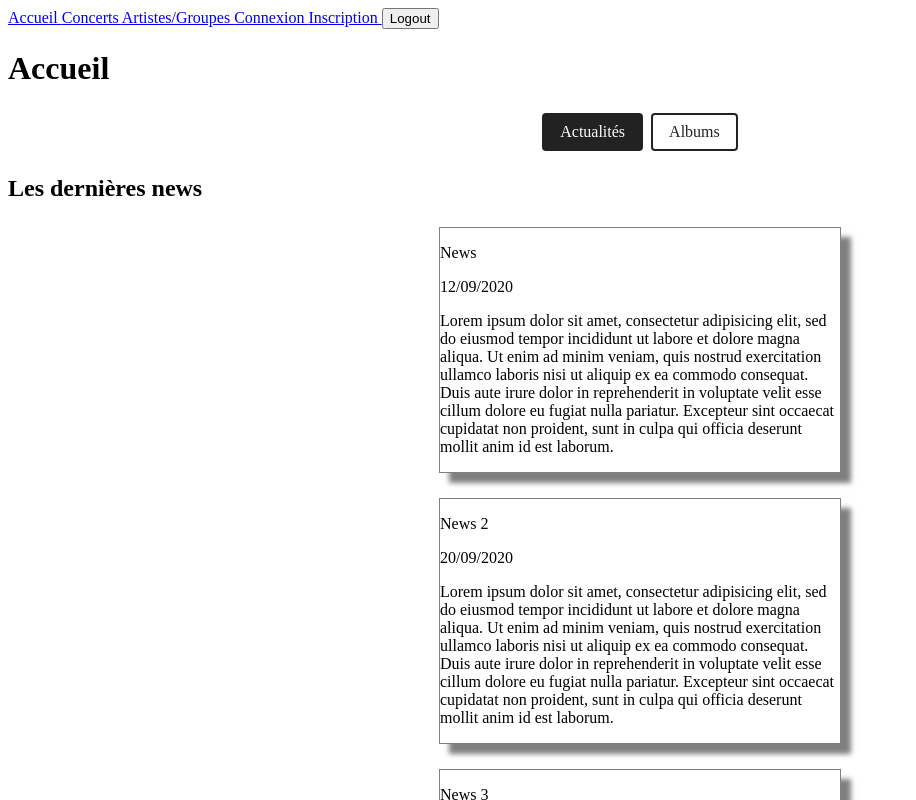
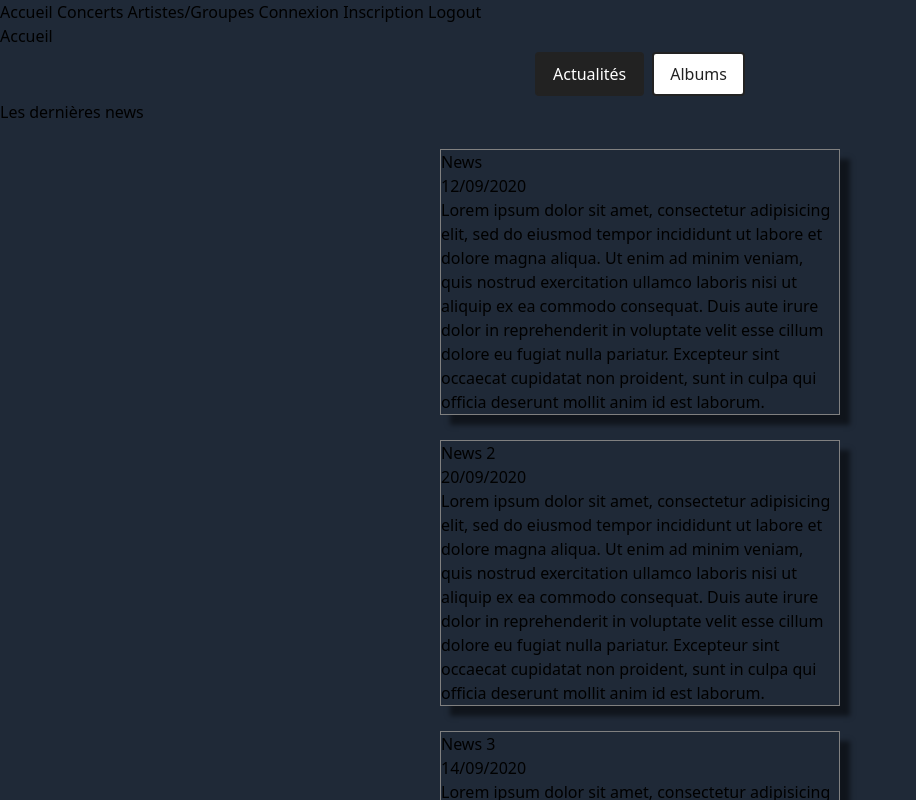
Before and after one commit to ggxm-ecv/Music_News, a Vue app: page / in a window 1280 px wide. Shown: the top 800 px of the page, without its empty margins (0-916 px from the left). Built offline with nearby package versions, Linux system fonts and the light colour scheme; data requests are answered from the project's data file.

Commit message:
:clown_face: Install Tailwind DONE

```diff
--- a/package.json
+++ b/package.json
@@ -9,12 +9,15 @@
     "server": "json-server  server/db.json -m ./node_modules/json-server-auth -r server/routes.json"
   },
   "dependencies": {
+    "autoprefixer": "^9.8.6",
     "axios": "^0.21.0",
     "core-js": "^3.6.5",
     "element-ui": "^2.14.0",
     "json-server": "^0.16.2",
     "json-server-auth": "^2.0.2",
     "jwt-decode": "^3.1.2",
+    "postcss": "^7.0.36",
+    "tailwindcss": "npm:@tailwindcss/postcss7-compat@^2.1.4",
     "vue": "^2.6.11",
     "vue-router": "^3.2.0",
     "vuejs-paginate": "^2.1.0",
--- /dev/null
+++ b/postcss.config.js
@@ -0,0 +1,9 @@
+const autoprefixer = require('autoprefixer');
+const tailwindcss = require('tailwindcss');
+
+module.exports = {
+  plugins: [
+    tailwindcss,
+    autoprefixer,
+  ],
+};
--- a/public/index.html
+++ b/public/index.html
@@ -7,7 +7,7 @@
     <link rel="icon" href="<%= BASE_URL %>favicon.ico">
     <title><%= htmlWebpackPlugin.options.title %></title>
   </head>
-  <body>
+  <body class="bg-gray-800">
     <noscript>
       <strong>We're sorry but <%= htmlWebpackPlugin.options.title %> doesn't work properly without JavaScript enabled. Please enable it to continue.</strong>
     </noscript>
--- /dev/null
+++ b/src/assets/css/index.css
@@ -0,0 +1,3 @@
+@tailwind base;
+@tailwind components;
+@tailwind utilities;
--- a/src/main.js
+++ b/src/main.js
@@ -1,6 +1,8 @@
 import Vue from 'vue'
 import App from './App.vue'
+import './assets/css/index.css'
 import router from '@/router'
+
 
 import ElementUI from 'element-ui'
 import 'element-ui/lib/theme-chalk/index.css'
--- /dev/null
+++ b/tailwind.config.js
@@ -0,0 +1,11 @@
+module.exports = {
+  purge: ['./index.html', './src/**/*.{vue,js,ts,jsx,tsx}'],
+  darkMode: false, // or 'media' or 'class'
+  theme: {
+    extend: {},
+  },
+  variants: {
+    extend: {},
+  },
+  plugins: [],
+}
```
Also changed, not shown: 1 other file (tests, documents, lock files or other folders).
